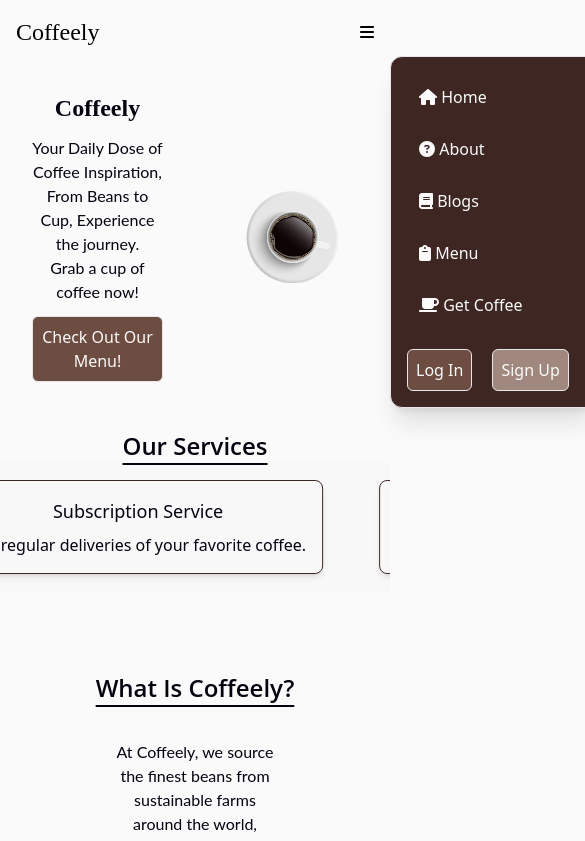
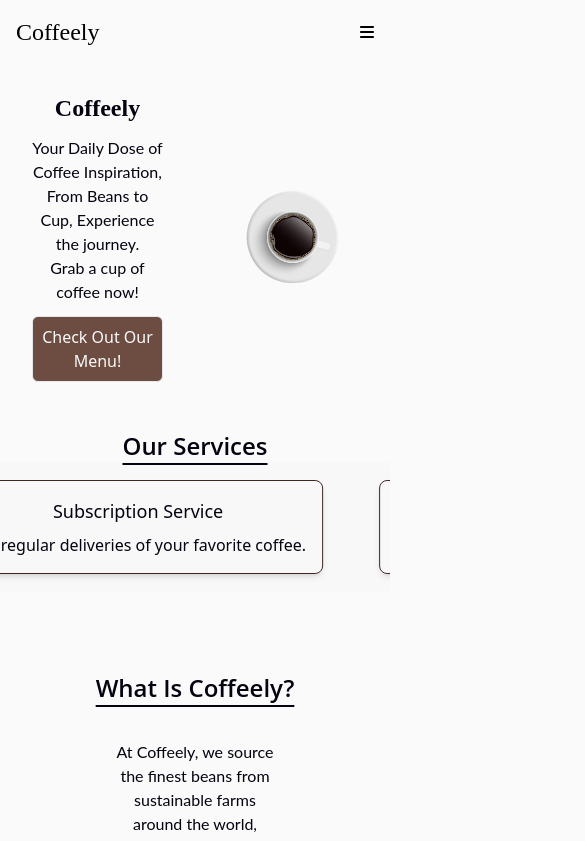
Before and after one commit to CodewithMiguelll/coffeely, a React (Create React App) app: page / in a window 390 px wide. Shown: the top 841 px of the page, 585 px wide, since content can reach past the window. Built offline with nearby package versions, Linux system fonts and the light colour scheme; no server answers.

Commit message:
refactor: Removed the motion attribute from the mobile menu to avoid unneccesary overflow on smaller screens.

```diff
--- a/src/components/Header.js
+++ b/src/components/Header.js
@@ -7,12 +7,11 @@ import {
   faTimes,
   faBook,
   faQuestionCircle,
-  faUserCircle
+  faUserCircle,
 } from "@fortawesome/free-solid-svg-icons";
 import BtnPrimary from "./BtnPrimary";
 import BtnSecondary from "./BtnSecondary";
 import { useState } from "react";
-import { motion } from "framer-motion";
 import { Link } from "react-router-dom";
 import { useAuth } from "../contexts/authContext"; // Make sure to import useAuth hook
 
@@ -78,10 +77,8 @@ const Header = () => {
         </button>
 
         {/* MOBILE MENU */}
-        <motion.div
-          initial={{ x: "100%" }}
-          animate={{ x: isOpen ? 0 : "100%" }}
-          transition={{ duration: 0.5, ease: "easeInOut" }}
+        {isOpen && (
+          <div
             className={`bg-[#3e2723] text-[#fafafa] flex flex-col lg:hidden absolute z-10 top-14 right-0 shadow-xl border rounded-xl w-52 h-[22rem] p-4`}
           >
             <ul className="flex flex-col gap-7 items-start p-3">
@@ -131,7 +128,8 @@ const Header = () => {
                 </Link>
               )}
             </div>
-        </motion.div>
+          </div>
+        )}
       </nav>
     </header>
   );
```
Lines whose indentation alone changed are shown as unchanged.
